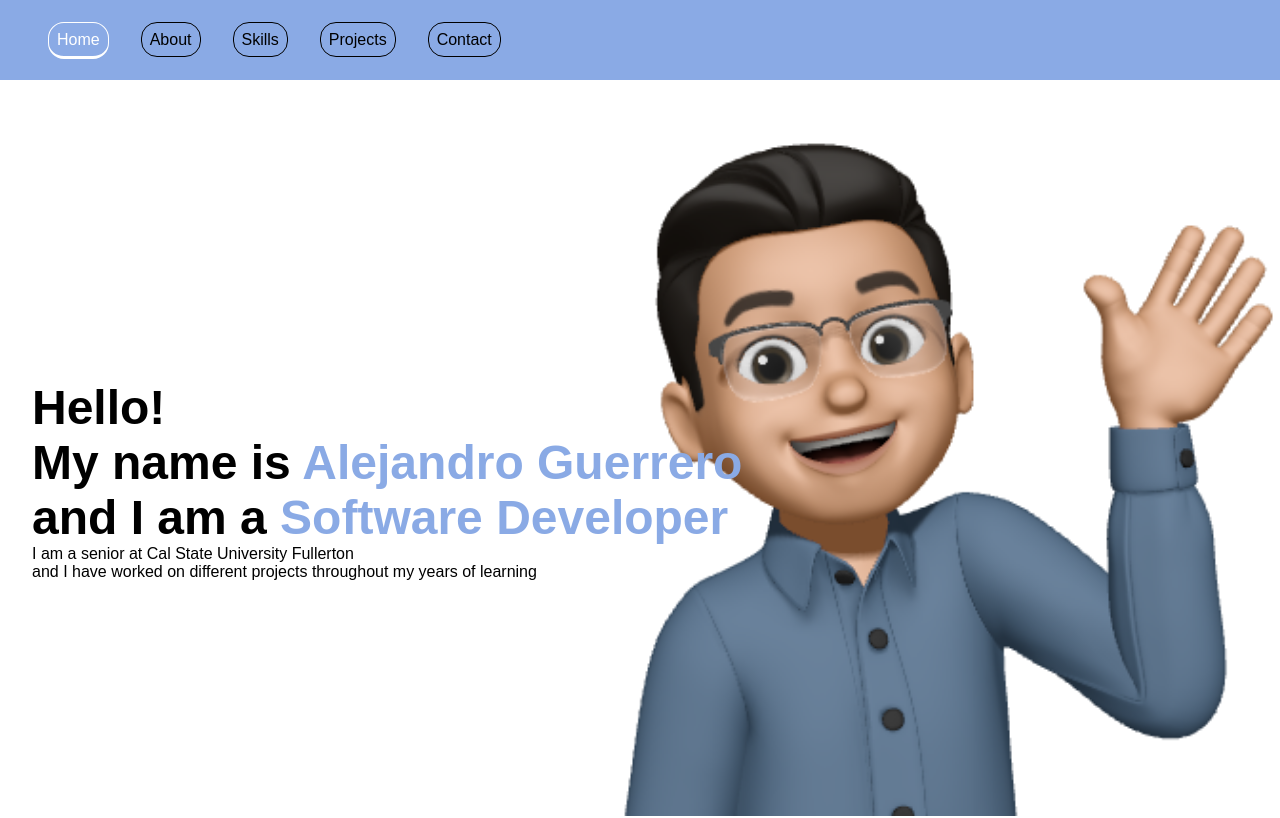
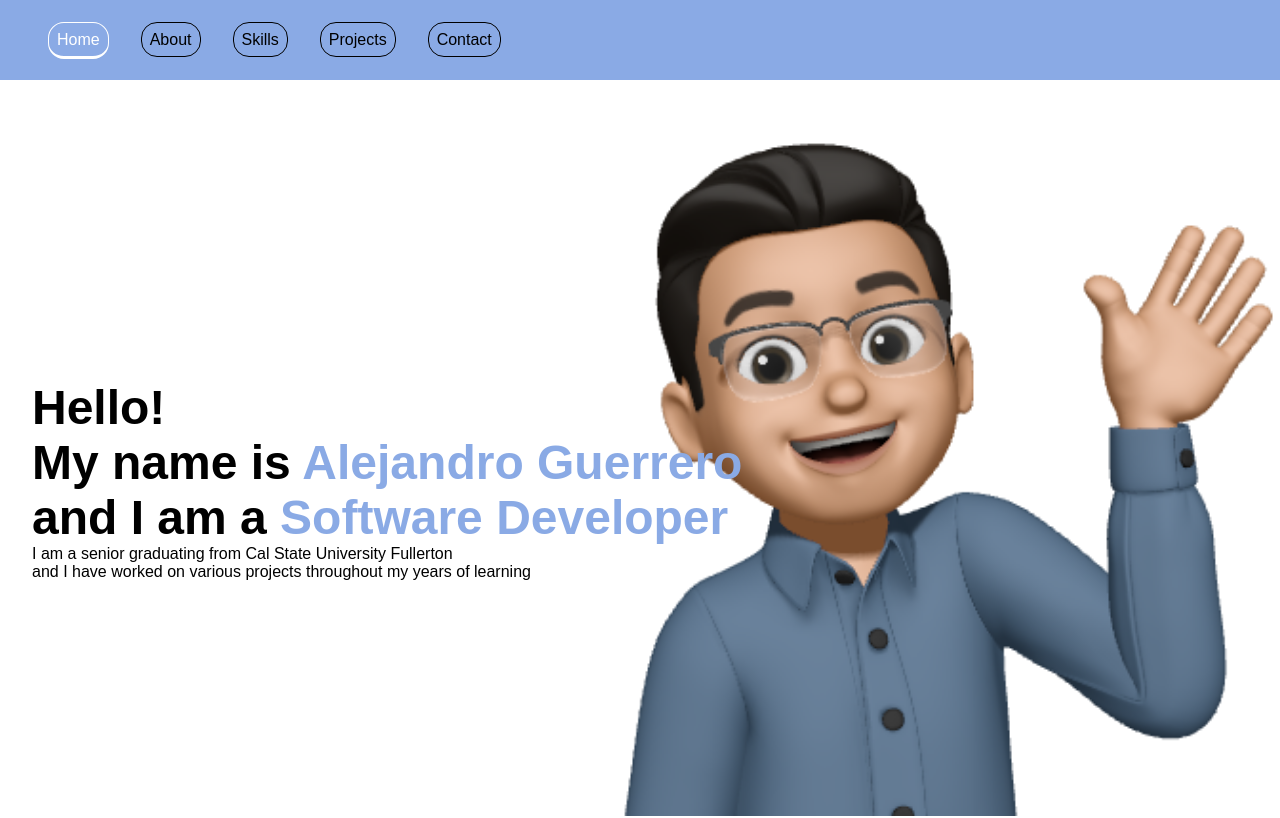
Before and after one commit to AGmod/Portfolio, a React (Create React App) app in the folder portfolio/: page / in a window 1280 px wide. Shown: the top 818 px of the page. Built offline with nearby package versions, Linux system fonts and the light colour scheme.

Commit message:
Made a few changes to the description in the homepage

```diff
--- a/portfolio/src/components/Home/home.jsx
+++ b/portfolio/src/components/Home/home.jsx
@@ -16,7 +16,7 @@ const Home = () => {
         <span className='homeDesc'>Hello! <br/> My name is <span className='devName'>Alejandro Guerrero</span> <br/> and I am a <span className='devName'>Software Developer</span></span>
 
         {/* Quick description */}
-        <p className='description'>I am a senior at Cal State University Fullerton <br/> and I have worked on different projects throughout my years of learning</p>
+        <p className='description'>I am a senior graduating from Cal State University Fullerton <br/> and I have worked on various projects throughout my years of learning</p>
       </div>
       <img src={avatar} alt='Avatar' className='avatar' />
     </section>
```
